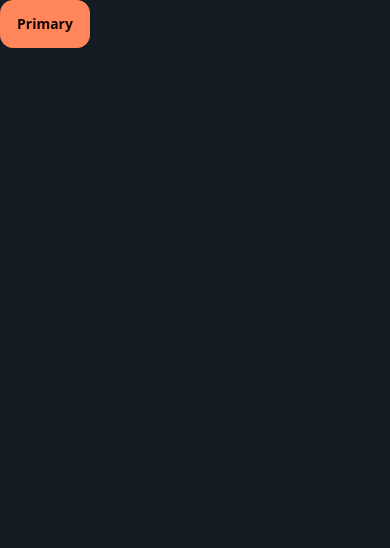
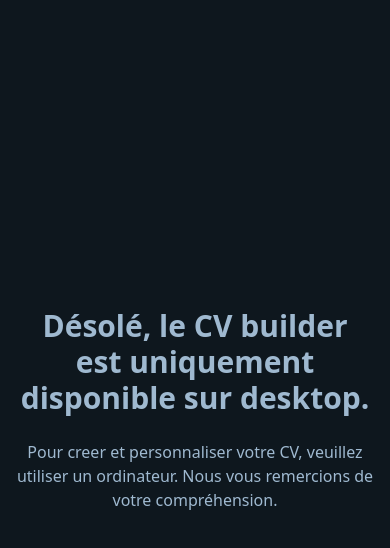
Before and after one commit to noelfoka/cd-pdf-creator, a Next.js app: page / in a window 390 px wide. Shown: the top 548 px of the page. Built offline with nearby package versions, Linux system fonts and the light colour scheme.

Commit message:
page d'avertissement

```diff
--- a/app/page.tsx
+++ b/app/page.tsx
@@ -1,7 +1,20 @@
 export default function Home() {
   return (
     <div>
-      <button className="btn btn-primary">Primary</button>
+      <div className="lg:hidden">
+
+        <div className="hero bg-base-200 min-h-screen">
+          <div className="hero-content text-center">
+            <div className="max-w-md">
+              <h1 className="text-3xl font-bold">Désolé, le CV builder est uniquement disponible sur desktop.</h1>
+              <p className="py-6">
+                Pour creer et personnaliser votre CV, veuillez utiliser un ordinateur. Nous vous remercions de votre compréhension.
+              </p>
+            </div>
+          </div>
+        </div>
+
+      </div>
     </div>
   );
 }
```
